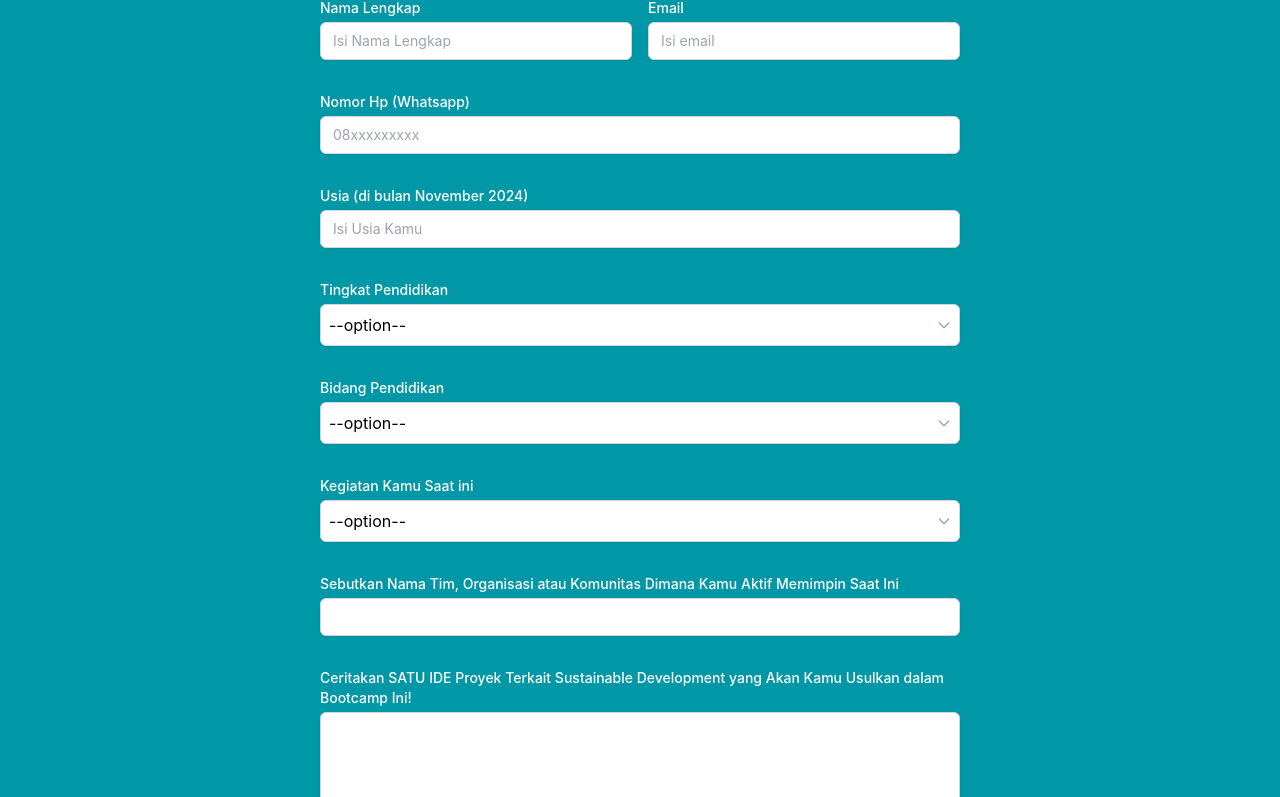
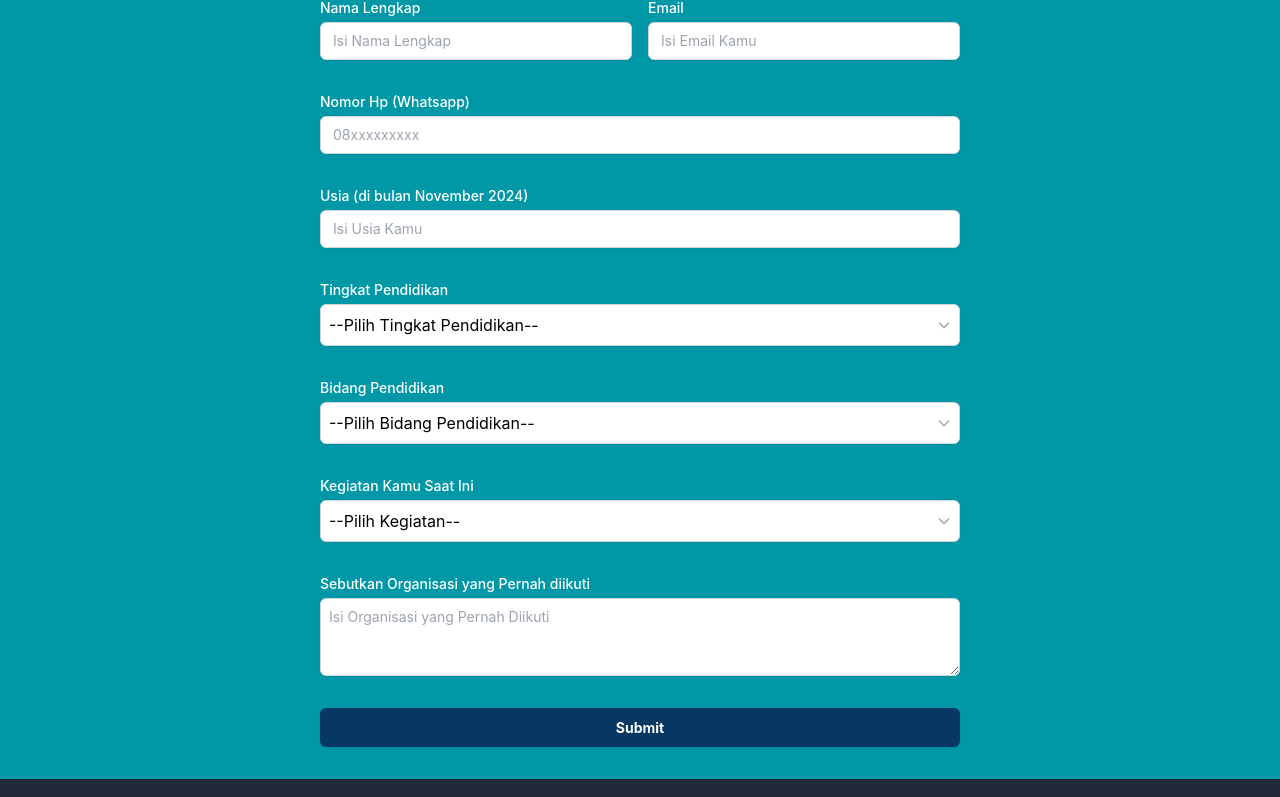
Before and after one commit to rasyiqal/bootcamp, a website: page index.html in a window 1280 px wide. Shown: the part 3655-4452 px from the top of the page. Drawn offline with nearby package versions, Linux system fonts and the light colour scheme.

Commit message:
edit form
edit form

```diff
--- a/index.html
+++ b/index.html
@@ -271,13 +271,14 @@
                 <div>
                     <label for="nama" class="block text-sm font-medium text-white">Nama Lengkap</label>
                     <input type="text" id="nama" name="nama" required
-                        class="mt-1 block w-full px-3 py-2 border border-gray-300 rounded-md shadow-sm focus:outline-none focus:ring-indigo-500 focus:border-indigo-500 sm:text-sm" placeholder="Isi Nama Lengkap">
+                        class="mt-1 block w-full px-3 py-2 border border-gray-300 rounded-md shadow-sm focus:outline-none focus:ring-indigo-500 focus:border-indigo-500 sm:text-sm"
+                        placeholder="Isi Nama Lengkap">
                 </div>
                 <div>
                     <label for="email" class="block text-sm font-medium text-white">Email</label>
                     <input type="email" id="email" name="email" required
-                        class="mt-1 block w-full px-3 py-2 border border-gray-300 rounded-md shadow-sm focus:outline-none focus:ring-indigo-500 focus:border-indigo-500 sm:text-sm" placeholder="Isi email"
-                        aria-describedby="email-help">
+                        class="mt-1 block w-full px-3 py-2 border border-gray-300 rounded-md shadow-sm focus:outline-none focus:ring-indigo-500 focus:border-indigo-500 sm:text-sm"
+                        placeholder="Isi Email Kamu" aria-describedby="email-help">
                     <div id="email-error-container"
                         class="hidden bg-white p-2 rounded-md border border-red-300 mt-2 inline-block">
                         <p id="email-error" class="text-sm text-red-500">Masukkan alamat email yang valid.</p>
@@ -292,18 +293,17 @@
                     class="mt-1 block w-full px-3 py-2 border border-gray-300 rounded-md shadow-sm focus:outline-none focus:ring-indigo-500 focus:border-indigo-500 sm:text-sm"
                     aria-describedby="nomor-help" placeholder="08xxxxxxxxx">
                 <div id="error-container" class="hidden bg-white p-2 rounded-md border border-red-300 mt-2">
-                    <p id="nomor-error" class="text-sm text-red-500">Masukkan nomor yang valid dengan hanya angka dan
-                        maksimal 12 digit.</p>
+                    <p id="nomor-error" class="text-sm text-red-500">Masukkan nomor yang valid (hanya angka, maksimal 12
+                        digit).</p>
                 </div>
             </div>
-            <!-- usia -->
+            <!-- Usia -->
             <div class="mb-4">
                 <label for="usia" class="block text-sm font-medium text-white">Usia (di bulan November 2024)</label>
                 <input type="number" id="usia" name="usia" required min="0" max="99"
                     class="mt-1 block w-full px-3 py-2 border border-gray-300 rounded-md shadow-sm focus:outline-none focus:ring-indigo-500 focus:border-indigo-500 sm:text-sm"
                     aria-describedby="usia-help" placeholder="Isi Usia Kamu">
-                <div id="usia-error-container"
-                    class="hidden inline-block bg-white p-2 rounded-md border border-red-300 mt-2">
+                <div id="usia-error-container" class="hidden bg-white p-2 rounded-md border border-red-300 mt-2">
                     <p id="usia-error" class="text-sm text-red-500">Masukkan usia yang valid (hanya angka, maksimal 2
                         digit).</p>
                 </div>
@@ -314,11 +314,11 @@
                 <div class="relative">
                     <select id="pendidikan" name="pendidikan" required
                         class="block w-full mt-1 p-2 pr-10 border border-gray-300 bg-white rounded-md shadow-sm focus:ring-indigo-500 focus:border-indigo-500 appearance-none focus:outline-none">
-                        <option value="#">--option--</option>
+                        <option value="#">--Pilih Tingkat Pendidikan--</option>
                         <option value="S1/S2(Belum Lulus)">S1/S2 (Belum Lulus)</option>
                         <option value="S1/S2(Sudah Lulus)">S1/S2 (Sudah Lulus)</option>
                         <option value="S3">S3</option>
-                        <option value="diploma">Diploma</option>
+                        <option value="Diploma">Diploma</option>
                         <option value="Lain-Lain">Lain-Lain</option>
                     </select>
                     <div class="absolute inset-y-0 right-0 flex items-center px-2 pointer-events-none">
@@ -330,42 +330,24 @@
                     </div>
                 </div>
             </div>
-            <!-- bidang -->
+            <!-- Bidang -->
             <div class="mb-4">
                 <label for="bidang" class="block text-sm font-medium text-white">Bidang Pendidikan</label>
                 <div class="relative">
                     <select id="bidang" name="bidang" required
                         class="block w-full mt-1 p-2 pr-10 border border-gray-300 bg-white rounded-md shadow-sm focus:ring-indigo-500 focus:border-indigo-500 appearance-none focus:outline-none">
-                        <option value="#">--option--</option>
-                        <option
-                            value="Ilmu-ilmu Alam: Fisika, Kimia, Biologi, Ilmu kebumian (Geologi, Meteorologi), Lingkungan, dsj"
-                            class="whitespace-normal">Ilmu-ilmu Alam: Fisika, Kimia, Biologi, Ilmu kebumian (Geologi,
-                            Meteorologi), Lingkungan, dsj</option>
-                        <option
-                            value="Ilmu-ilmu Sosial: Psikologi, Sosiologi, Antropologi, Ekonomi, Ilmu Politik, Geografi, dsj."
-                            class="whitespace-normal">Ilmu-ilmu Sosial: Psikologi, Sosiologi, Antropologi, Ekonomi, Ilmu
-                            Politik, Geografi, dsj.</option>
-                        <option value="Humaniora: Sastra, Filosofi, Sejarah, Bahasa, Agama, dsj"
-                            class="whitespace-normal">Humaniora: Sastra, Filosofi, Sejarah, Bahasa, Agama, dsj.</option>
-                        <option
-                            value="Rekayasa dan Teknik: Mesin, Elektronika, Sipil, Komputer, Informatika, Biomedika, dsj"
-                            class="whitespace-normal">Rekayasa dan Teknik: Mesin, Elektronika, Sipil, Komputer,
-                            Informatika, Biomedika, dsj.</option>
-                        <option
-                            value="Ilmu kesehatan dan Medis: Kedokteran, Keperawatan, Farmasi, Kesehatan Masyarakat, dsj"
-                            class="whitespace-normal">Ilmu kesehatan dan Medis: Kedokteran, Keperawatan, Farmasi,
-                            Kesehatan Masyarakat, dsj.</option>
-                        <option
-                            value="Bisnis dan Manajement: Administrasi bisnis, Keuangan, Pemasaran, Sumber Daya Manausia, Kewirausahaan, dsj"
-                            class="whitespace-normal">Bisnis dan Manajement: Administrasi bisnis, Keuangan, Pemasaran,
-                            Sumber Daya Manausia, Kewirausahaan, dsj.</option>
-                        <option value="Seni dan Desain" class="whitespace-normal">Seni dan Desain</option>
-                        <option value="bIlmu Pendidikan" class="whitespace-normal">Ilmu Pendidikan</option>
-                        <option value="Hukum" class="whitespace-normal">Hukum</option>
-                        <option value="Kajian Interdisipliner: Studi lingkungan, Gender, Global, dsj"
-                            class="whitespace-normal">Kajian Interdisipliner: Studi lingkungan, Gender, Global, dsj
-                        </option>
-                        <option value="Lainnya" class="whitespace-normal">Lainnya</option>
+                        <option value="#">--Pilih Bidang Pendidikan--</option>
+                        <option value="Ilmu-ilmu Alam">Ilmu-ilmu Alam</option>
+                        <option value="Ilmu-ilmu Sosial">Ilmu-ilmu Sosial</option>
+                        <option value="Humaniora">Humaniora</option>
+                        <option value="Rekayasa dan Teknik">Rekayasa dan Teknik</option>
+                        <option value="Ilmu kesehatan dan Medis">Ilmu kesehatan dan Medis</option>
+                        <option value="Bisnis dan Manajement">Bisnis dan Manajement</option>
+                        <option value="Seni dan Desain">Seni dan Desain</option>
+                        <option value="Ilmu Pendidikan">Ilmu Pendidikan</option>
+                        <option value="Hukum">Hukum</option>
+                        <option value="Kajian Interdisipliner">Kajian Interdisipliner</option>
+                        <option value="Lainnya">Lainnya</option>
                     </select>
                     <div class="absolute inset-y-0 right-0 flex items-center px-2 pointer-events-none">
                         <svg class="w-4 h-4 text-gray-400" fill="none" stroke="currentColor" viewBox="0 0 24 24"
@@ -376,19 +358,17 @@
                     </div>
                 </div>
             </div>
-
-            <!-- kegiatan -->
+            <!-- Kegiatan -->
             <div class="mb-4">
-                <label for="kegiatan" class="block text-sm font-medium text-white">Kegiatan Kamu Saat ini</label>
+                <label for="kegiatan" class="block text-sm font-medium text-white">Kegiatan Kamu Saat Ini</label>
                 <div class="relative">
                     <select id="kegiatan" name="kegiatan" required
                         class="block w-full mt-1 p-2 pr-10 border border-gray-300 bg-white rounded-md shadow-sm focus:ring-indigo-500 focus:border-indigo-500 appearance-none focus:outline-none">
-                        <option value="#">--option--</option>
+                        <option value="#">--Pilih Kegiatan--</option>
                         <option value="Kuliah">Kuliah</option>
                         <option value="Bekerja (Full-time)">Bekerja (Full-time)</option>
                         <option value="Bekerja (Magang/Part-time)">Bekerja (Magang/Part-time)</option>
-                        <option value="Lulus Kuliah, menunggu bekerj">Lulus Kuliah, menunggu bekerja</option>
-                        <option value="Diploma">Diploma</option>
+                        <option value="Lulus Kuliah, menunggu bekerja">Lulus Kuliah, menunggu bekerja</option>
                         <option value="Tidak Kuliah dan Tidak Bekerja">Tidak Kuliah dan Tidak Bekerja</option>
                     </select>
                     <div class="absolute inset-y-0 right-0 flex items-center px-2 pointer-events-none">
@@ -400,24 +380,18 @@
                     </div>
                 </div>
             </div>
-
+            <!-- Organisasi -->
             <div class="mb-4">
-                <label for="organisasi" class="block text-sm font-medium text-white">Sebutkan Nama Tim, Organisasi
-                    atau Komunitas Dimana Kamu Aktif Memimpin Saat Ini</label>
-                <input type="text" id="organisasi" name="organisasi" required
-                    class="mt-1 block w-full px-3 py-2 border border-gray-300 rounded-md shadow-sm focus:outline-none focus:ring-indigo-500 focus:border-indigo-500 sm:text-sm">
-            </div>
-
-            <div class="mb-6">
-                <label for="ide" class="block text-sm font-medium text-white">Ceritakan SATU IDE Proyek Terkait
-                    Sustainable Development yang Akan Kamu Usulkan dalam Bootcamp Ini!</label>
-                <textarea id="ide" name="ide" rows="4" required
-                    class="mt-1 block w-full px-3 py-2 border border-gray-300 rounded-md shadow-sm focus:outline-none focus:ring-indigo-500 focus:border-indigo-500 sm:text-sm"></textarea>
+                <label for="organisasi" class="block text-sm font-medium text-white">Sebutkan Organisasi yang Pernah
+                    diikuti</label>
+                <textarea id="organisasi" name="organisasi" rows="3" required
+                    class="mt-1 block w-full p-2 border border-gray-300 rounded-md shadow-sm focus:ring-indigo-500 focus:border-indigo-500 sm:text-sm"
+                    placeholder="Isi Organisasi yang Pernah Diikuti"></textarea>
             </div>
 
             <!-- button -->
             <button id="submit" type="submit"
-                class="w-full flex justify-center py-2 px-4 border border-bg border-transparent rounded-md shadow-sm text-[14px] text-white bg-dark hover:bg-blue-950 hover:text-white focus:outline-none focus:ring-2 focus:ring-offset-2 focus:ring-white font-bold">
+                class="w-full flex justify-center py-2 px-4 border border-bg border-transparent rounded-md shadow-sm text-[14px] text-white bg-dark hover:bg-blue-950 hover:text-white font-bold">
                 Submit
             </button>
         </form>
```
Also changed, not shown: src/css/output.css.
